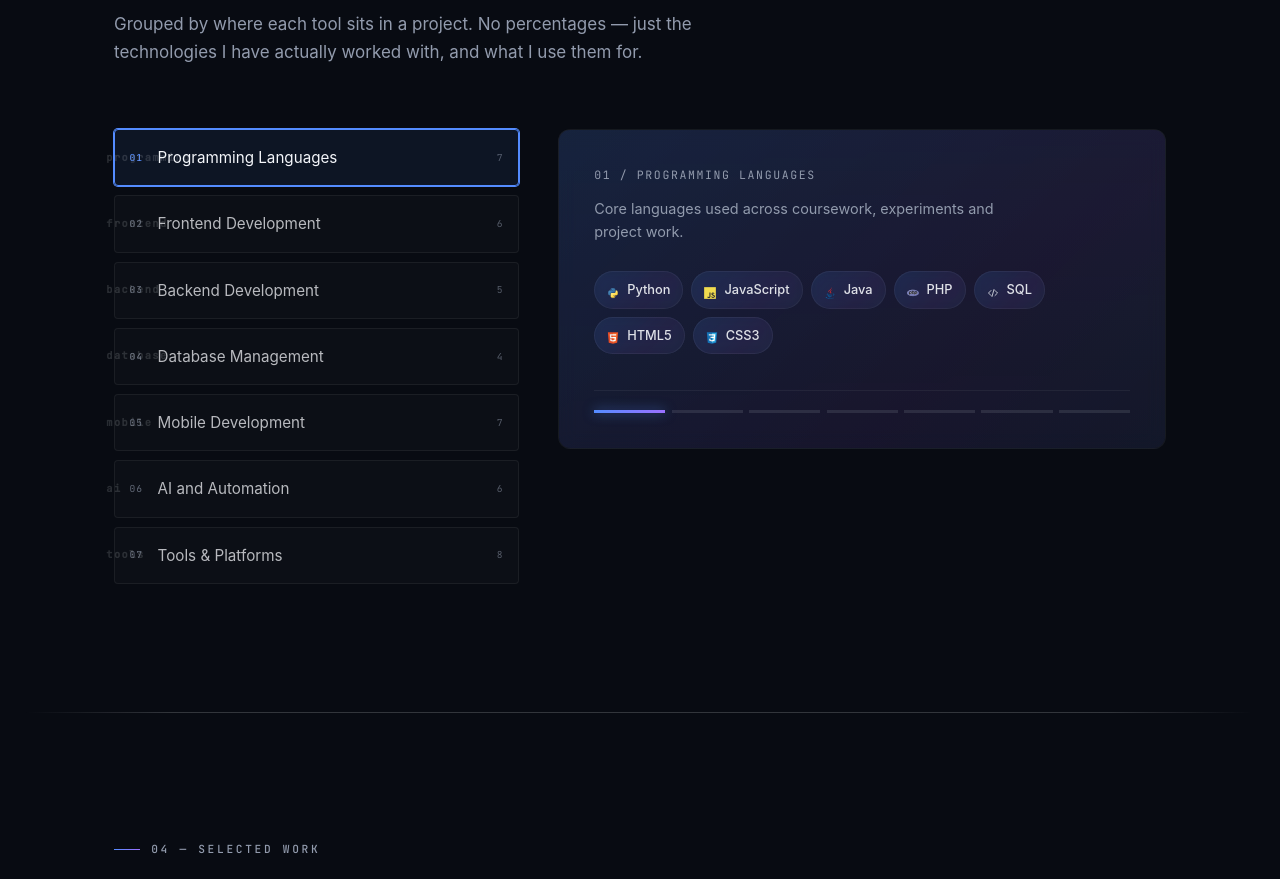
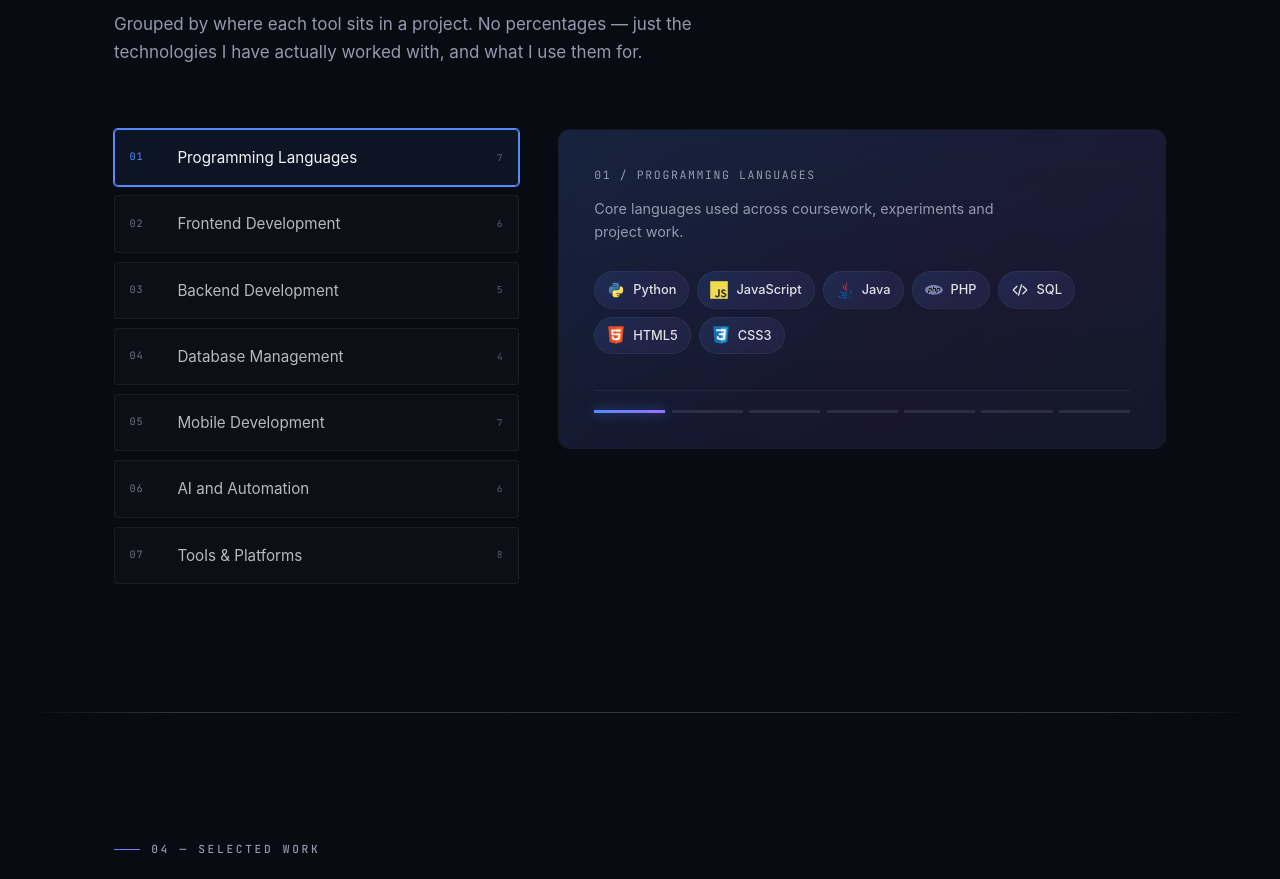
Before and after one commit to KeiShirogane1/Portfolio, a React (Vite) app: page / in a window 1280 px wide. Shown: the part 3240-4119 px from the top of the page. Built offline with nearby package versions, Linux system fonts and the light colour scheme.

Commit message:
fix: remove duplicate skill category numbering

```diff
--- a/src/styles/sections.css
+++ b/src/styles/sections.css
@@ -149,18 +149,7 @@
   position: relative;
 }
 
-.skills__tab::before {
-  content: attr(data-key);
-  position: absolute;
-  left: -0.55rem;
-  top: 50%;
-  transform: translatey(-50%);
-  font-family: var(--font-mono);
-  font-size: 0.65rem;
-  font-weight: 700;
-  color: rgba(244, 246, 250, 0.14);
-  letter-spacing: 0.14em;
-}
+/* Category index is rendered once in JSX; no pseudo-element duplicate. */
 
 .skills__tab:hover {
   border-color: var(--stroke-hover);
@@ -168,10 +157,13 @@
 }
 
 .skills__tabIndex {
-  font-family: var(--font-mono);
-  font-size: 0.6rem;
-  letter-spacing: 0.12em;
-  color: rgba(146, 155, 173, 0.65);
+  display: inline-block;
+  min-width: 2.1rem;
+  font-family: var(--font-mono);
+  font-size: 0.64rem;
+  font-variant-numeric: tabular-nums;
+  letter-spacing: 0.1em;
+  color: rgba(146, 155, 173, 0.72);
   transition: color var(--dur-fast) var(--ease-soft);
 }
 
@@ -267,9 +259,18 @@
 }
 
 .skills__chipIcon {
-  width: 12px;
-  height: 12px;
-  flex-shrink: 0;
+  display: inline-grid;
+  place-items: center;
+  width: 18px;
+  height: 18px;
+  flex: 0 0 18px;
+}
+
+.skills__chipIcon img {
+  display: block;
+  width: 18px;
+  height: 18px;
+  object-fit: contain;
 }
 
 .skills__chipLabel {
```
